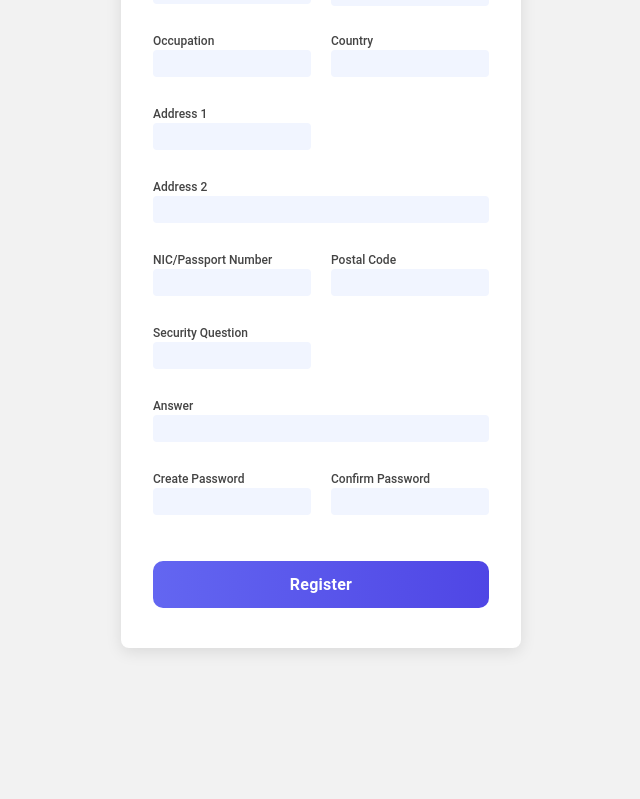
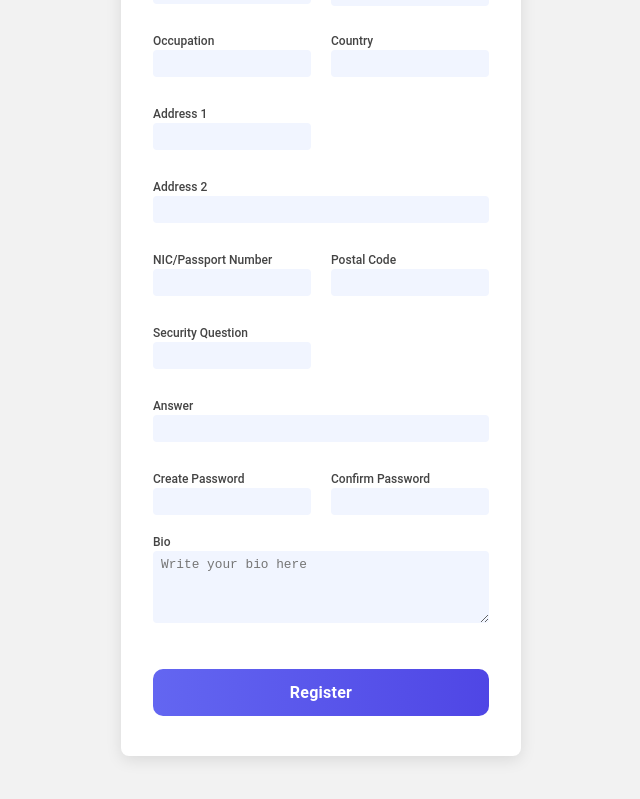
Before and after one commit to CodePro10187/LEGACY-APP-FRONT-END, a React (Vite) app: page /UserRegister in a window 1280 px wide. Shown: the part 405-1204 px from the top of the page, without its empty margins (319-959 px from the left). Before the commit the page ends 1113 px from the top, so only its background shows below. Built offline with nearby package versions, Linux system fonts and the light colour scheme.

Commit message:
vinuka's 16th commit(php back)

```diff
--- a/src/components/LawyerRegister.jsx
+++ b/src/components/LawyerRegister.jsx
@@ -58,7 +58,7 @@ const LawyerRegister = () => {
 
     try {
       const response = await fetch(
-        "http://localhost:8080/api/lawyers/register",
+        "http://localhost/digilegacy-backend/registerlawyer.php",
         {
           method: "POST",
           body: formPayload,
--- a/src/components/Login.jsx
+++ b/src/components/Login.jsx
@@ -14,7 +14,7 @@ const Login = () => {
     setError(null);
 
     try {
-      const response = await fetch("http://localhost:8080/api/auth/login", {
+      const response = await fetch("http://localhost/digilegacy-backend/login.php", {
         method: "POST",
         headers: {
           "Content-Type": "application/json",
@@ -30,9 +30,9 @@ const Login = () => {
 
       // Check user type and navigate to appropriate dashboard
       if (data.userType === "user") {
-        navigate("/user-dashboard");
+        navigate("/");
       } else if (data.userType === "lawyer") {
-        navigate("/lawyer-dashboard");
+        navigate("/LawyerDashboard");
       } else {
         setError("Unknown user type.");
       }
--- a/src/components/UserRegister.jsx
+++ b/src/components/UserRegister.jsx
@@ -1,9 +1,8 @@
-// src/components/UserRegister.jsx
 import React, { useState } from "react";
 import "./UserRegister.css";
 
 const UserRegister = () => {
-  const [formData, setFormData] = useState({
+  const initialFormData = {
     firstName: "",
     lastName: "",
     prefix: "",
@@ -20,38 +19,20 @@ const UserRegister = () => {
     answer: "",
     password: "",
     confirmPassword: "",
-  });
+    bio: "",
+  };
 
+  const [formData, setFormData] = useState(initialFormData);
   const [error, setError] = useState(null);
   const [success, setSuccess] = useState(null);
 
   const handleInputChange = (e) => {
     const { name, value } = e.target;
-    setFormData({
-      ...formData,
-      [name]: value,
-    });
+    setFormData((prev) => ({ ...prev, [name]: value }));
   };
 
   const resetForm = () => {
-    setFormData({
-      firstName: "",
-      lastName: "",
-      prefix: "",
-      email: "",
-      mobileNumber: "",
-      dateOfBirth: "",
-      occupation: "",
-      country: "",
-      address1: "",
-      address2: "",
-      nicPassportNumber: "",
-      postalCode: "",
-      securityQuestion: "",
-      answer: "",
-      password: "",
-      confirmPassword: "",
-    });
+    setFormData(initialFormData);
   };
 
   const handleSubmit = async (e) => {
@@ -64,7 +45,7 @@ const UserRegister = () => {
     }
 
     try {
-      const response = await fetch("/api/users/register", {
+      const response = await fetch("http://localhost/digilegacy-backend/registeruser.php", {
         method: "POST",
         headers: {
           "Content-Type": "application/json",
@@ -79,25 +60,18 @@ const UserRegister = () => {
 
       const data = await response.json();
       console.log("User registered:", data);
+
       setSuccess("User registered successfully!");
       setError(null);
       resetForm();
     } catch (err) {
       console.error(err);
-      setError(err.message);
+      setError(err.message || "Something went wrong.");
       setSuccess(null);
     }
   };
 
-  return (
-    <div className="user-register-container">
-      <h2 className="user-register-heading">User Registration</h2>
-      {error && <p className="error-message">{error}</p>}
-      {success && <p className="success-message">{success}</p>}
-
-      <form className="user-register-form" onSubmit={handleSubmit}>
-        <div className="user-form-grid">
-          {[
+  const fields = [
     { label: "First Name", name: "firstName" },
     { label: "Last Name", name: "lastName" },
     { label: "Prefix", name: "prefix" },
@@ -113,12 +87,19 @@ const UserRegister = () => {
     { label: "Security Question", name: "securityQuestion" },
     { label: "Answer", name: "answer", fullWidth: true },
     { label: "Create Password", name: "password", type: "password" },
-            {
-              label: "Confirm Password",
-              name: "confirmPassword",
-              type: "password",
-            },
-          ].map(({ label, name, type = "text", fullWidth }) => (
+    { label: "Confirm Password", name: "confirmPassword", type: "password" },
+  ];
+
+  return (
+    <div className="user-register-container">
+      <h2 className="user-register-heading">User Registration</h2>
+
+      {error && <p className="error-message">{error}</p>}
+      {success && <p className="success-message">{success}</p>}
+
+      <form className="user-register-form" onSubmit={handleSubmit}>
+        <div className="user-form-grid">
+          {fields.map(({ label, name, type = "text", fullWidth }) => (
             <div
               className={`form-group ${fullWidth ? "full-width" : ""}`}
               key={name}
@@ -134,6 +115,19 @@ const UserRegister = () => {
               />
             </div>
           ))}
+
+          <div className="form-group full-width">
+            <label htmlFor="bio">Bio</label>
+            <textarea
+              id="bio"
+              name="bio"
+              value={formData.bio}
+              onChange={handleInputChange}
+              placeholder="Write your bio here"
+              rows={4}
+              required
+            />
+          </div>
         </div>
         <button type="submit">Register</button>
       </form>
```
Also changed, not shown: 1 other file (tests, documents, lock files or other folders). Lines whose indentation alone changed are shown as unchanged.
